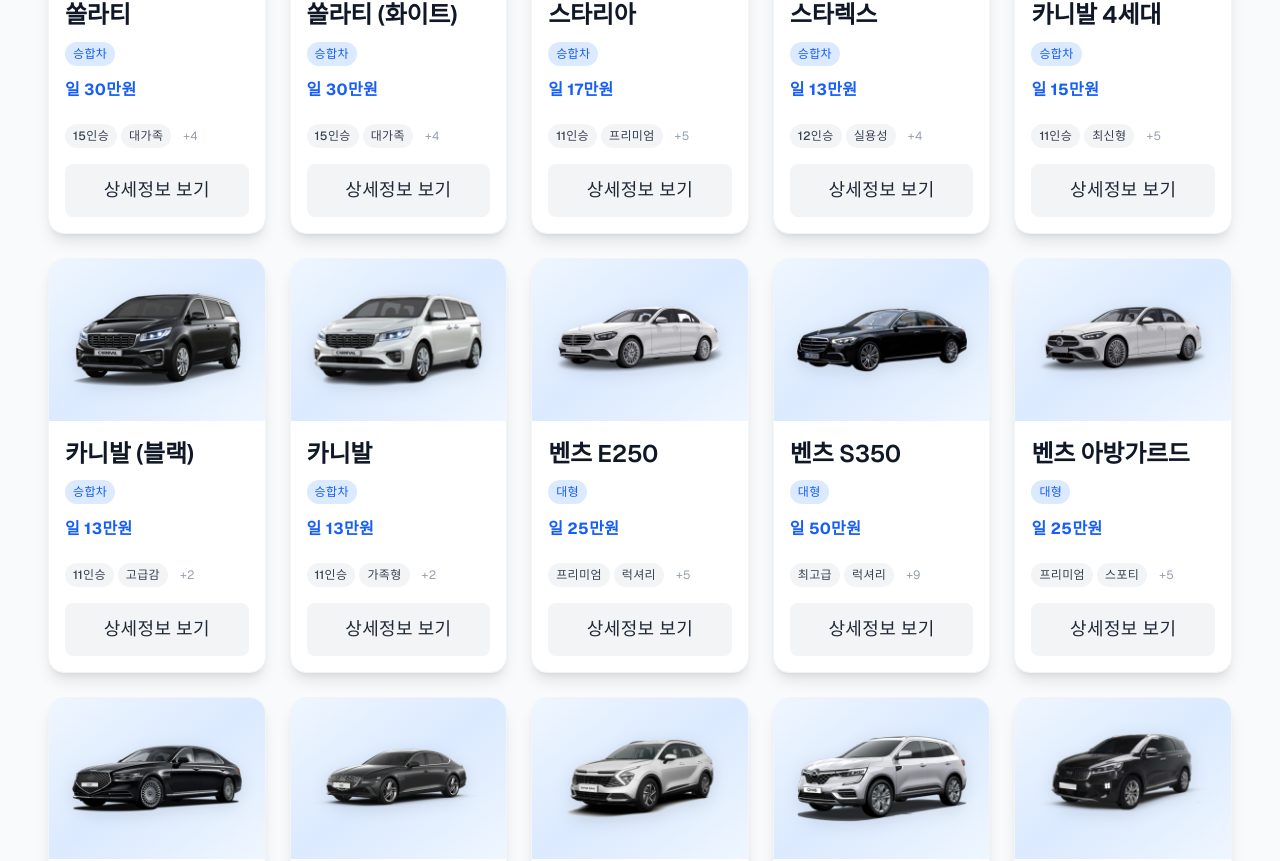
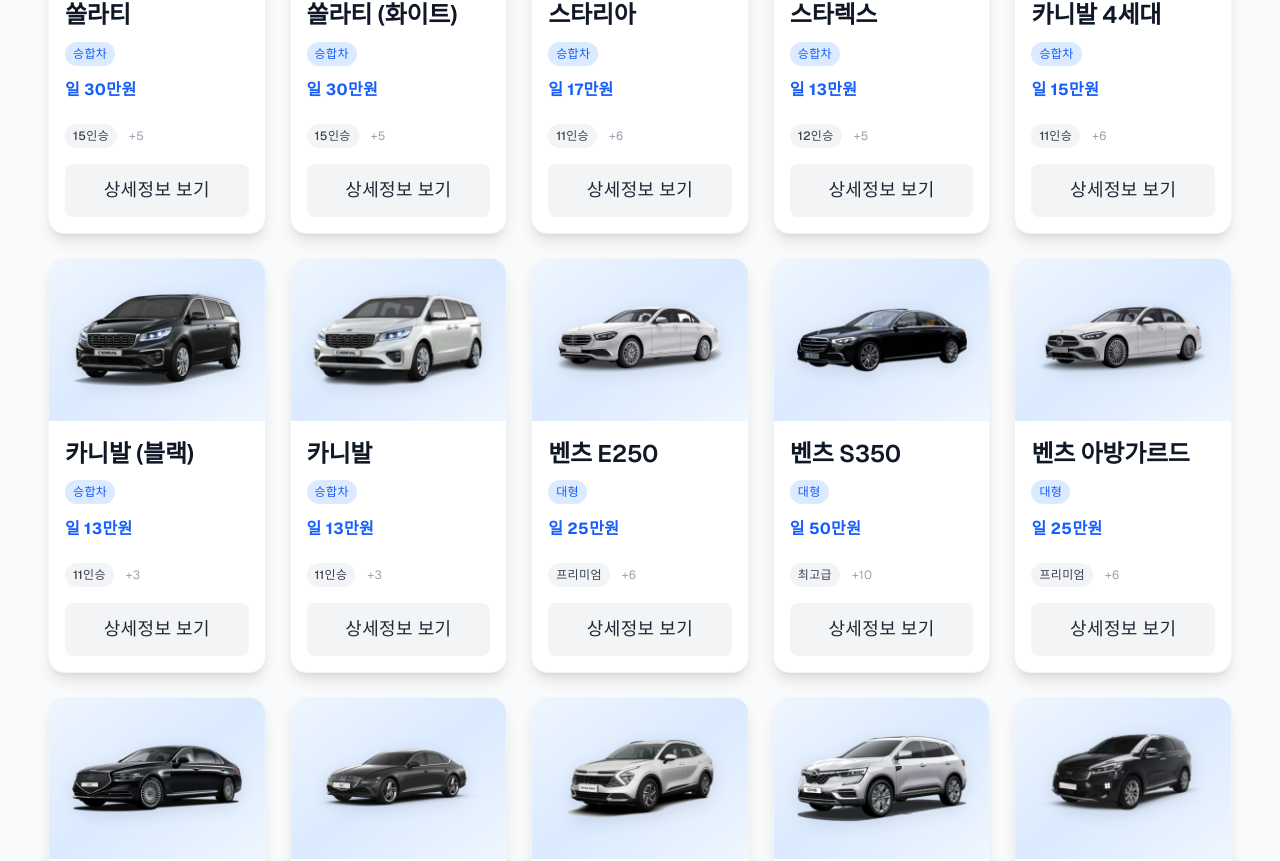
Before and after one commit to sky4564/airport, a Next.js app: page /vehicles in a window 1280 px wide. Shown: the part 898-1759 px from the top of the page. Built offline with nearby package versions, Linux system fonts and the light colour scheme.

Commit message:
feat : 카드높이 고정

```diff
--- a/src/components/ui/vehicle/VehicleCard.tsx
+++ b/src/components/ui/vehicle/VehicleCard.tsx
@@ -21,6 +21,22 @@
   const handleDetailClick = () => {
     openModal(vehicle);
   };
+
+  // 옵션이 한 줄에 들어갈 수 있는 개수를 계산하는 함수
+  const getMaxFeaturesForOneLine = () => {
+    if (compact) {
+      // 컴팩트 모드에서는 더 적은 개수
+      return vehicle.features.length > 2 ? 1 : 2;
+    } else {
+      // 일반 모드에서는 조금 더 많은 개수
+      return vehicle.features.length > 3 ? 2 : 3;
+    }
+  };
+
+  const maxFeatures = getMaxFeaturesForOneLine();
+  const displayedFeatures = vehicle.features.slice(0, maxFeatures);
+  const remainingCount = vehicle.features.length - maxFeatures;
+
   return (
     <div className="bg-white rounded-2xl overflow-hidden shadow-lg hover:shadow-2xl transition-all duration-300 hover:transform hover:scale-105 border border-gray-100">
       {/* 차량 이미지 */}
@@ -60,9 +76,9 @@
           {vehicle.price}
         </p>
 
-        {/* 주요 특징 */}
+        {/* 주요 특징 - 한 줄로 제한 */}
         <div className="flex flex-wrap gap-1 mb-4">
-          {vehicle.features.slice(0, compact ? 2 : 3).map((feature, index) => (
+          {displayedFeatures.map((feature, index) => (
             <span
               key={index}
               className="text-xs bg-gray-100 text-gray-600 px-2 py-1 rounded-full"
@@ -70,9 +86,9 @@
               {feature}
             </span>
           ))}
-          {vehicle.features.length > (compact ? 2 : 3) && (
+          {remainingCount > 0 && (
             <span className="text-xs text-gray-400 px-2 py-1">
-              +{vehicle.features.length - (compact ? 2 : 3)}
+              +{remainingCount}
             </span>
           )}
         </div>
```
